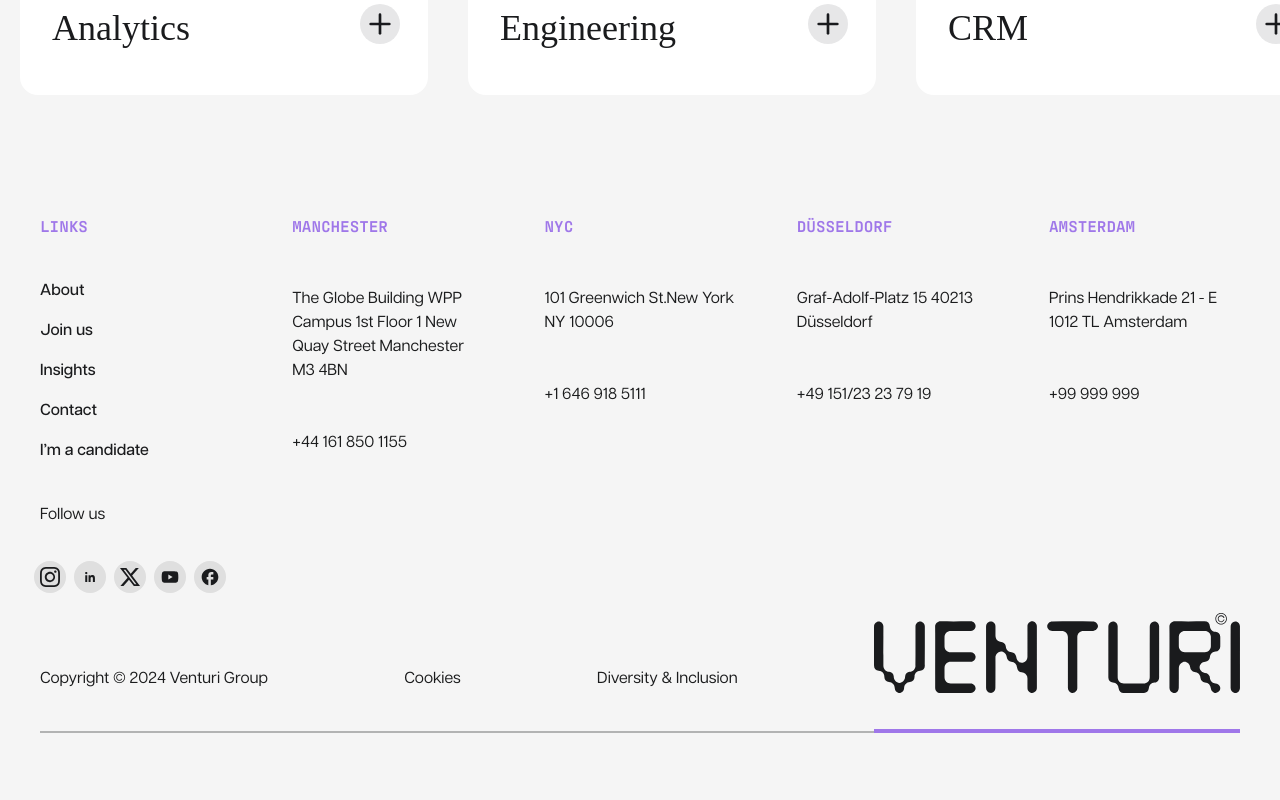
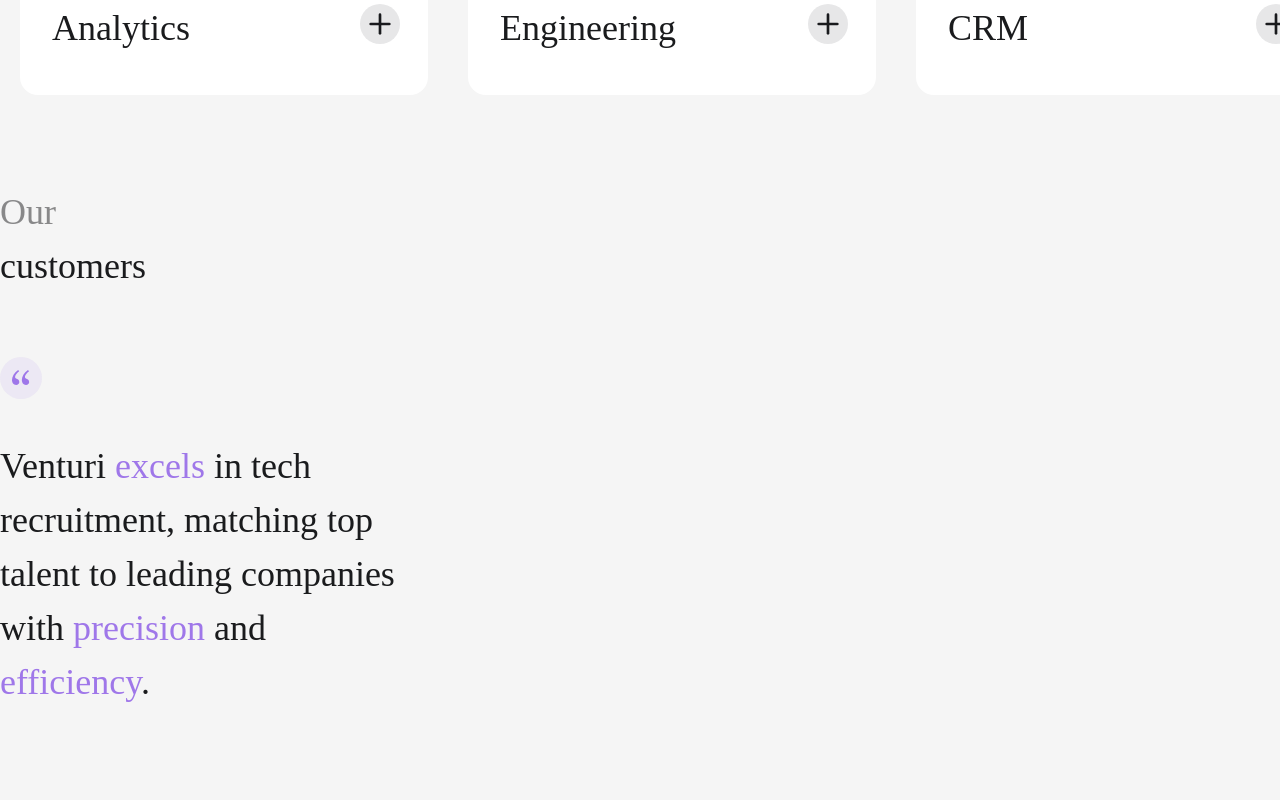
Before and after one commit to testPhebsoft/VenturiGroup-Frontend, a Next.js app: page / in a window 1280 px wide. Shown: the part 1960-2760 px from the top of the page. Before the commit the page ends 2733 px from the top, so only its background shows below. Built offline with nearby package versions, Linux system fonts and the light colour scheme; a web font is replaced by a local one.

Commit message:
added our sectors

```diff
--- a/src/app/(public)/page.js
+++ b/src/app/(public)/page.js
@@ -1,4 +1,5 @@
 import HomeBanner from "@/components/HomeBanner";
+import OurCustomers from "@/components/OurCustomers";
 import OurSector from "@/components/OurSectors";
 import TailoredRecuritment from "@/components/TailoredRecruitment";
 
@@ -12,6 +13,7 @@
       <HomeBanner />
       <TailoredRecuritment />
       <OurSector />
+      <OurCustomers />
     </main>
   );
 }
--- /dev/null
+++ b/src/components/OurCustomers.jsx
@@ -0,0 +1,20 @@
+import Quote from "./quote";
+
+export default function OurCustomers() {
+  return (
+    <div className="bg-background py-[50px]">
+      <h3 className="text-[clamp(24px,9vw,36px)] font-[lust-text] font-light ">
+        <span className=" text-input/50">Our </span> <br />
+        customers
+      </h3>
+      <Quote className="mt-16" />
+
+      <p className="mt-10 text-[clamp(24px,9vw,36px)] font-[lust-text] font-light w-full max-w-[420px]">
+        Venturi <span className="text-primary"> excels</span> in tech
+        recruitment, matching top talent to leading companies with{" "}
+        <span className="text-primary"> precision</span> and{" "}
+        <span className="text-primary"> efficiency</span>.
+      </p>
+    </div>
+  );
+}
--- /dev/null
+++ b/src/components/Quote.jsx
@@ -0,0 +1,18 @@
+export default function Quote({ ...props }) {
+  return (
+    <svg
+      {...props}
+      width="42"
+      height="42"
+      viewBox="0 0 42 42"
+      fill="none"
+      xmlns="http://www.w3.org/2000/svg"
+    >
+      <path
+        d="M16.1513 28C13.4391 28 12 25.5646 12 23.0185C12 19.5867 14.048 15.9889 18.1439 13L19.1956 14.2731C15.5424 17.2066 13.9926 20.417 16.0959 21.4686C17.3137 22.0221 19.3063 22.5756 19.3063 25.0664C19.3063 26.7269 18.0332 28 16.1513 28ZM26.0037 28C23.2915 28 21.8524 25.5646 21.8524 23.0185C21.8524 19.5867 23.9004 15.9889 27.9963 13L29.048 14.2731C25.3948 17.2066 23.845 20.417 25.9483 21.4686C27.1661 22.0221 29.1587 22.5756 29.1587 25.0664C29.1587 26.7269 27.8856 28 26.0037 28Z"
+        fill="#9E76E9"
+      />
+      <circle cx="21" cy="21" r="21" fill="#9E76E9" fill-opacity="0.1" />
+    </svg>
+  );
+}
--- a/src/components/TailoredRecruitment.jsx
+++ b/src/components/TailoredRecruitment.jsx
@@ -10,7 +10,7 @@
           <div className="max-[839px]:hidden relative  mx-auto aspect-[0.95]  max-w-[495px]">
             <Image fill className=" rounded-[24px]" src="/Youngboy.jpg" />
           </div>
-          <div className=" min-[839px]:hidden  relative aspect-[1.366197] max-[839px]:mx-auto max-w-[495px]">
+          <div className=" min-[839px]:hidden  relative aspect-[1.5] max-[839px]:mx-auto max-w-[495px]">
             <Image
               fill
               className="    rounded-[24px] "
```
